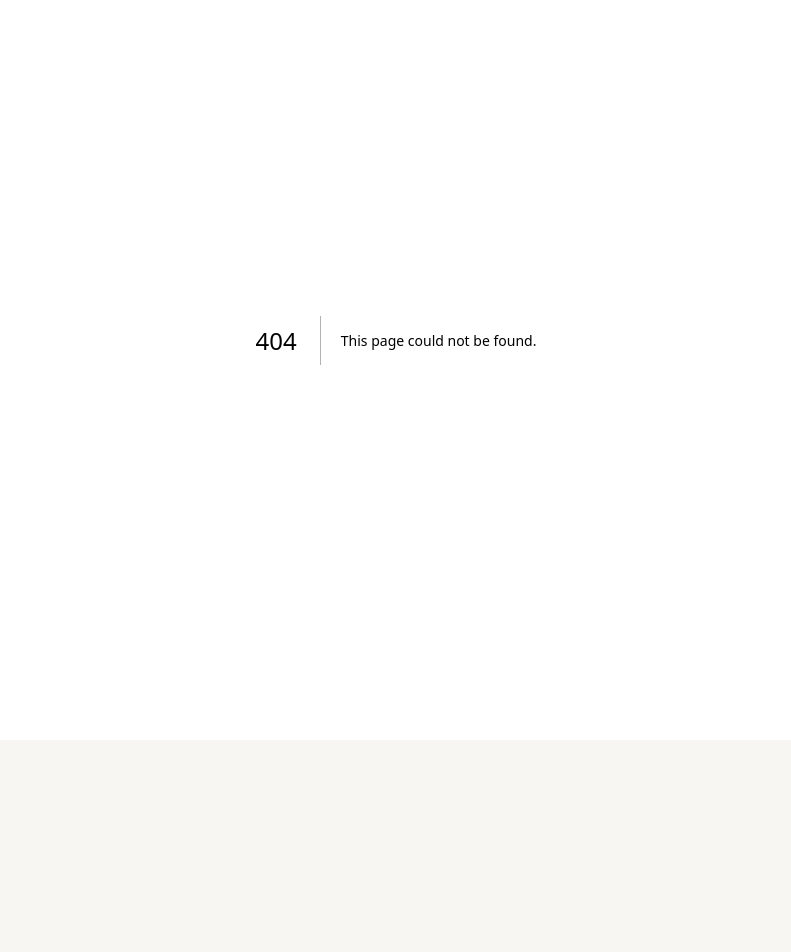
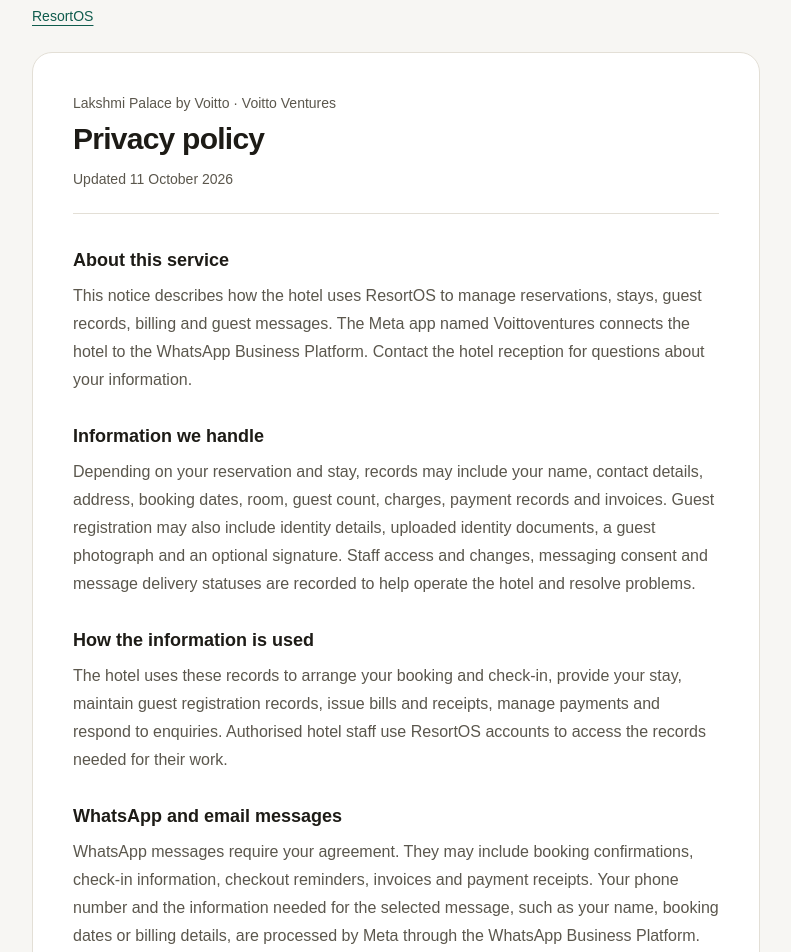
Before and after one commit to Anshmaan29/resortos, a Next.js app in the folder apps/web/: page /privacy in a window 1280 px wide. Before the commit this address had no page. Shown: the part 60-1012 px from the top of the page, without its empty margins (244-1035 px from the left). Before the commit the page ends 800 px from the top, so only its background shows below. Built offline with nearby package versions, Linux system fonts and the light colour scheme; a web font is replaced by a local one.

Commit message:
Publish guest privacy notice for Meta app activation

```diff
--- /dev/null
+++ b/apps/web/src/app/privacy/page.tsx
@@ -0,0 +1,54 @@
+import type { Metadata } from 'next';
+import Link from 'next/link';
+
+export const metadata: Metadata = {
+  title: 'Privacy policy',
+  description: 'Guest data and WhatsApp messaging privacy for Lakshmi Palace by Voitto and ResortOS.',
+};
+
+export default function PrivacyPage() {
+  return (
+    <main className="mx-auto max-w-3xl px-5 py-10 sm:py-16">
+      <Link href="/login" className="text-sm font-medium text-brand underline underline-offset-4">ResortOS</Link>
+      <article className="mt-6 rounded-xl border border-border bg-surface p-6 sm:p-10">
+        <header className="mb-8 border-b border-border pb-6">
+          <p className="mb-2 text-sm text-text-2">Lakshmi Palace by Voitto · Voitto Ventures</p>
+          <h1 className="text-3xl font-semibold tracking-tight">Privacy policy</h1>
+          <p className="mt-3 text-sm text-text-2">Updated 11 October 2026</p>
+        </header>
+        <div className="space-y-7 text-base leading-7 text-text-2 [&_h2]:mb-2 [&_h2]:text-lg [&_h2]:font-semibold [&_h2]:text-text">
+          <section>
+            <h2>About this service</h2>
+            <p>This notice describes how the hotel uses ResortOS to manage reservations, stays, guest records, billing and guest messages. The Meta app named Voittoventures connects the hotel to the WhatsApp Business Platform. Contact the hotel reception for questions about your information.</p>
+          </section>
+          <section>
+            <h2>Information we handle</h2>
+            <p>Depending on your reservation and stay, records may include your name, contact details, address, booking dates, room, guest count, charges, payment records and invoices. Guest registration may also include identity details, uploaded identity documents, a guest photograph and an optional signature. Staff access and changes, messaging consent and message delivery statuses are recorded to help operate the hotel and resolve problems.</p>
+          </section>
+          <section>
+            <h2>How the information is used</h2>
+            <p>The hotel uses these records to arrange your booking and check-in, provide your stay, maintain guest registration records, issue bills and receipts, manage payments and respond to enquiries. Authorised hotel staff use ResortOS accounts to access the records needed for their work.</p>
+          </section>
+          <section>
+            <h2>WhatsApp and email messages</h2>
+            <p>WhatsApp messages require your agreement. They may include booking confirmations, check-in information, checkout reminders, invoices and payment receipts. Your phone number and the information needed for the selected message, such as your name, booking dates or billing details, are processed by Meta through the WhatsApp Business Platform. Delivery identifiers and delivery statuses are stored in ResortOS.</p>
+            <p className="mt-3">Identity document images, guest photographs and signatures are not attached to WhatsApp or email messages. Invoice and receipt messages may include a PDF containing the relevant billing information. Transactional emails are delivered through Resend. Meta and Resend process information according to their own privacy policies.</p>
+            <p className="mt-3">To stop WhatsApp notifications, ask reception to withdraw your WhatsApp messaging consent. This does not cancel your reservation or remove records that the hotel needs to retain. This integration is used for stay-related messages; it does not send marketing campaigns.</p>
+          </section>
+          <section>
+            <h2>Hosting and access</h2>
+            <p>ResortOS is hosted on Railway and uses configured database and document storage services. Hotel records are accessed through authenticated staff accounts, and uploaded documents use controlled access. Service providers receive information needed to operate hosting, storage or message delivery. Records may also be disclosed when necessary to meet applicable legal obligations.</p>
+          </section>
+          <section>
+            <h2>Retention and your requests</h2>
+            <p>The hotel retains records for operational, accounting, guest-registration and applicable legal requirements. Contact reception to request access, correction or deletion of your information, or to withdraw messaging consent. Reception may need to verify your identity. Some records may need to be retained even after a deletion request because of accounting, legal or dispute-related obligations.</p>
+          </section>
+          <section id="contact">
+            <h2>Contact the hotel</h2>
+            <p>For privacy questions or a data request, contact Lakshmi Palace by Voitto reception in person or call <a href="tel:+919829204128" className="font-medium text-brand underline underline-offset-4">+91 98292 04128</a>. Please provide enough information to identify your booking without sending identity document photos or passwords through an unverified channel.</p>
+          </section>
+        </div>
+      </article>
+    </main>
+  );
+}
```
Also changed, not shown: 2 other files (tests, documents, lock files or other folders).
